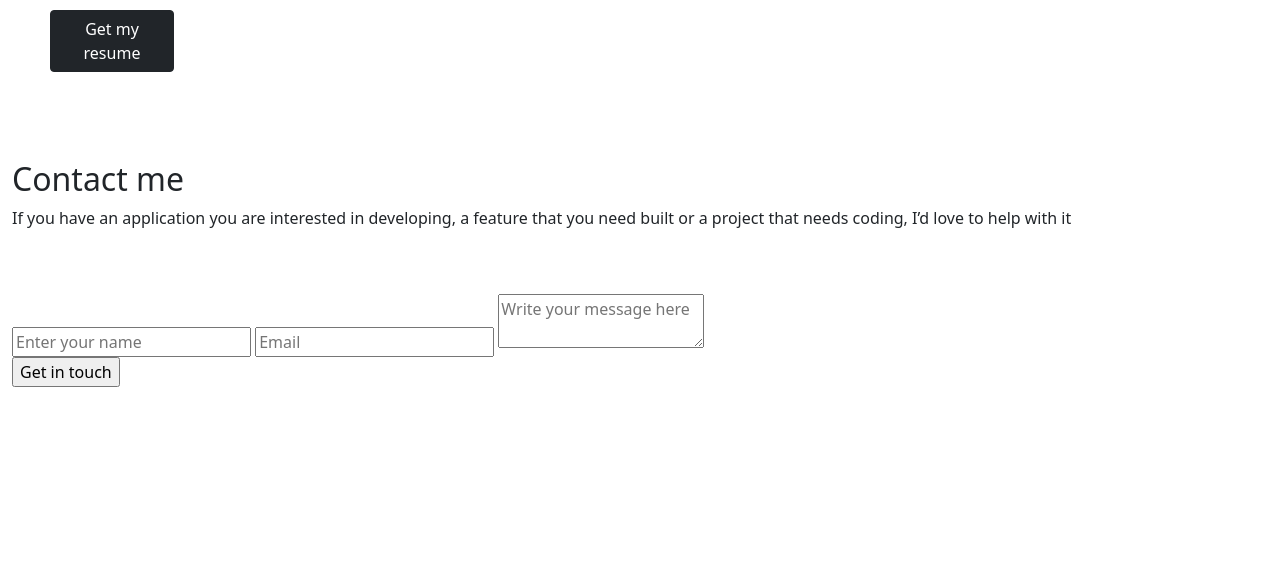
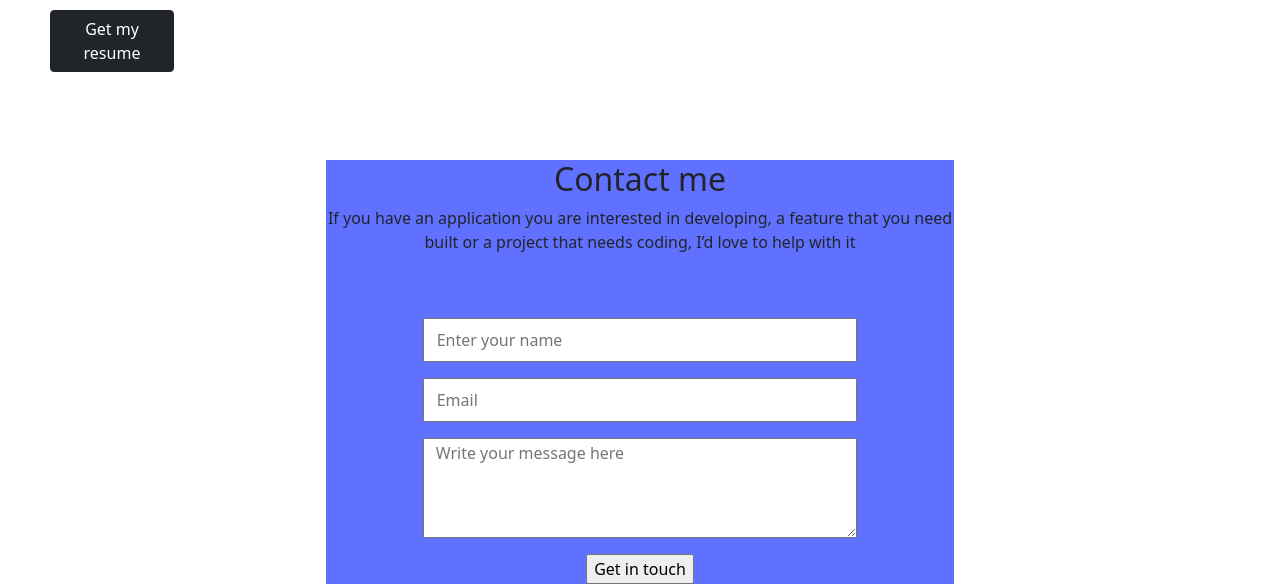
Before and after one commit to collinsmezie/Project-Portfolio-Bootstrap-version-, a plain HTML site: page index.html in a window 1280 px wide. Shown: the part 2981-3565 px from the top of the page. Before the commit the page ends 3368 px from the top, so only its background shows below. Drawn offline with nearby package versions, Linux system fonts and the light colour scheme.

Commit message:
Add bootstrap style to html

```diff
--- a/bootstrap-style.css
+++ b/bootstrap-style.css
@@ -1,3 +1,7 @@
 .text {
   color: #344563;
 }
+
+#form-section {
+  background:   #6070ff;
+}
--- a/index.html
+++ b/index.html
@@ -244,7 +244,7 @@
     </div>
 
 
-    <div id="form-section">
+    <div class="w-50 m-auto text-center" id="form-section">
       <h2>Contact me</h2>
       <p id="contact-me">If you have an application you are interested in developing, a feature that you need built or a project that needs coding, I’d love to help with it
       </p>
@@ -252,10 +252,10 @@
       <br>
       <form
         action="https://formspree.io/f/xknyrjqn" method="POST" id="html-form">
-        <fieldset>
-          <input type="text" name="firstname" id="name" maxlength="30" placeholder="Enter your name" id="fields" required/>
-          <input type="email" id="email" name="email" placeholder="Email" id="fields" required/>
-          <textarea name="comments" id="comments" maxlength="500" placeholder="Write your message here" id="fields" required></textarea>
+        <fieldset class="row">
+          <input class="col-8 m-auto mb-3 py-2 " type="text" name="firstname" id="name" maxlength="30" placeholder="Enter your name" id="fields" required/>
+          <input class="col-8 m-auto mb-3 py-2" type="email" id="email" name="email" placeholder="Email" id="fields" required/>
+          <textarea class="col-8 m-auto mb-3 pb-5" name="comments" id="comments" maxlength="500" placeholder="Write your message here" id="fields" required></textarea>
         </fieldset>
         <input type="submit" name="submit" id="submit" value="Get in touch">
       </form>
```
